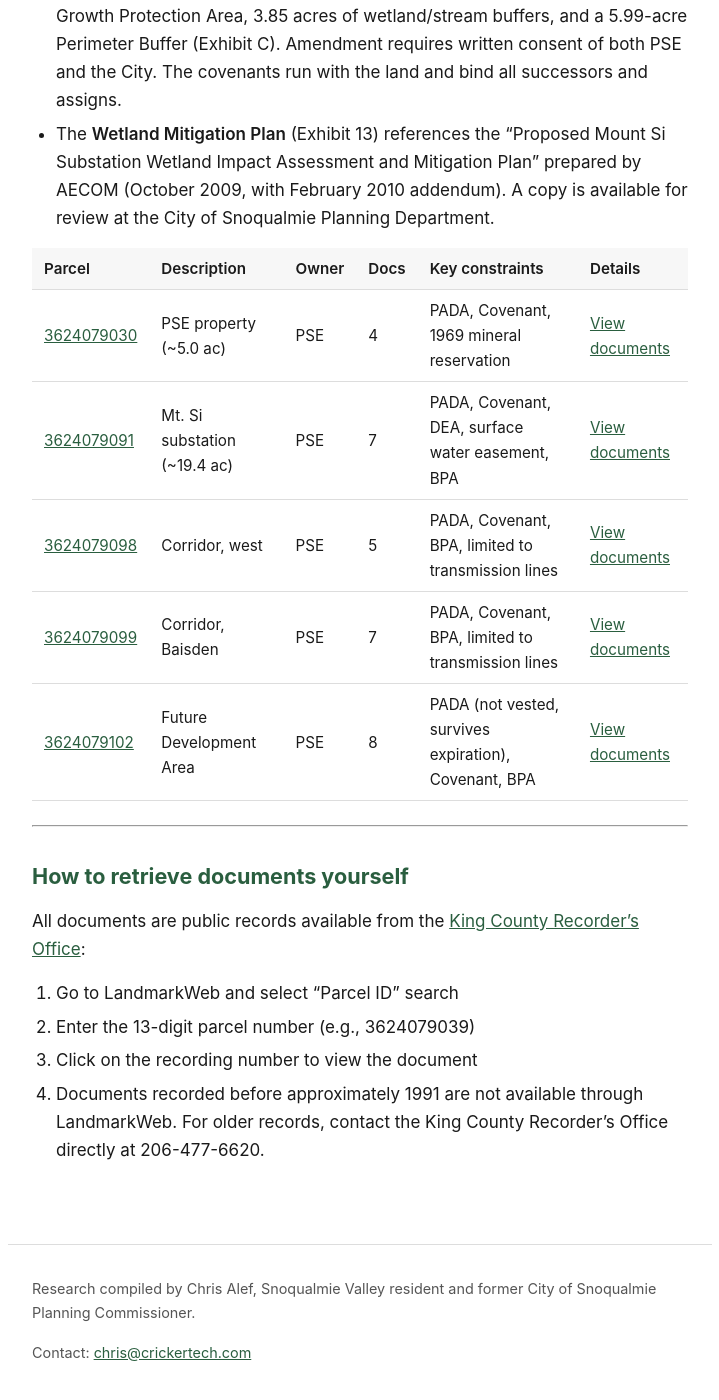
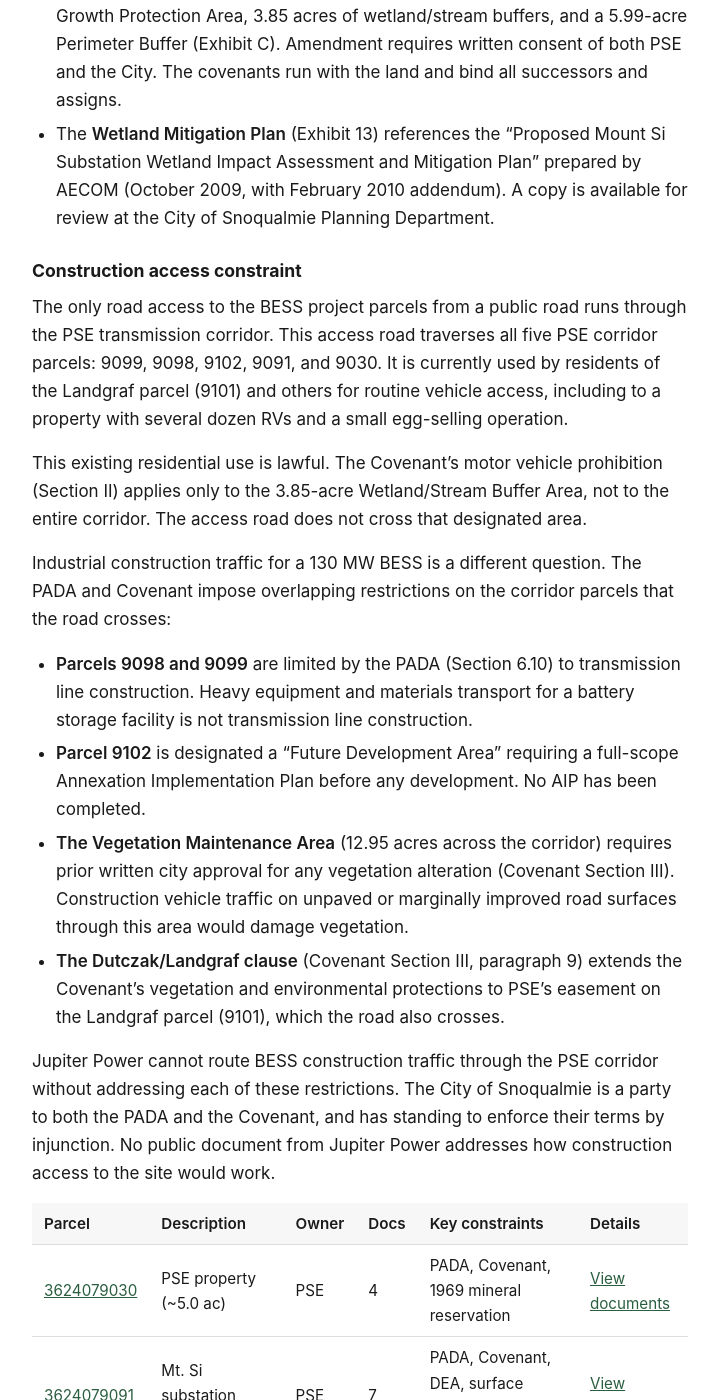
Before and after one commit to calef/cascadia-ridge-bess, a Jekyll site: the page built from _pages/recorded-documents.md, in a window 1280 px wide and 1400 px high, scrolled down 4813 px. Shown: the whole window, without its empty margins (280-999 px from the left). Built offline with Jekyll 4.4.1, drawn with Linux system fonts in a browser that asks for light colours.

Commit message:
Deploy site 2026-03-28-082812

```diff
--- a/_pages/recorded-documents.md
+++ b/_pages/recorded-documents.md
@@ -63,6 +63,21 @@ The Pre-Annexation Development Agreement (PADA, Rec# 20110202001508) is the foun
 - The **Covenant and Grant of Easement** (Exhibit 12, recorded as Rec# 20110429001446) creates perpetual environmental restrictions across all five parcels: a 12.95-acre Vegetation Maintenance Area, a no-disturbance Native Growth Protection Area, 3.85 acres of wetland/stream buffers, and a 5.99-acre Perimeter Buffer (Exhibit C). Amendment requires written consent of both PSE and the City. The covenants run with the land and bind all successors and assigns.
 - The **Wetland Mitigation Plan** (Exhibit 13) references the "Proposed Mount Si Substation Wetland Impact Assessment and Mitigation Plan" prepared by AECOM (October 2009, with February 2010 addendum). A copy is available for review at the City of Snoqualmie Planning Department.
 
+### Construction access constraint {#access-road}
+
+The only road access to the BESS project parcels from a public road runs through the PSE transmission corridor. This access road traverses all five PSE corridor parcels: 9099, 9098, 9102, 9091, and 9030. It is currently used by residents of the Landgraf parcel (9101) and others for routine vehicle access, including to a property with several dozen RVs and a small egg-selling operation.
+
+This existing residential use is lawful. The Covenant's motor vehicle prohibition (Section II) applies only to the 3.85-acre Wetland/Stream Buffer Area, not to the entire corridor. The access road does not cross that designated area.
+
+Industrial construction traffic for a 130 MW BESS is a different question. The PADA and Covenant impose overlapping restrictions on the corridor parcels that the road crosses:
+
+- **Parcels 9098 and 9099** are limited by the PADA (Section 6.10) to transmission line construction. Heavy equipment and materials transport for a battery storage facility is not transmission line construction.
+- **Parcel 9102** is designated a "Future Development Area" requiring a full-scope Annexation Implementation Plan before any development. No AIP has been completed.
+- **The Vegetation Maintenance Area** (12.95 acres across the corridor) requires prior written city approval for any vegetation alteration (Covenant Section III). Construction vehicle traffic on unpaved or marginally improved road surfaces through this area would damage vegetation.
+- **The Dutczak/Landgraf clause** (Covenant Section III, paragraph 9) extends the Covenant's vegetation and environmental protections to PSE's easement on the Landgraf parcel (9101), which the road also crosses.
+
+Jupiter Power cannot route BESS construction traffic through the PSE corridor without addressing each of these restrictions. The City of Snoqualmie is a party to both the PADA and the Covenant, and has standing to enforce their terms by injunction. No public document from Jupiter Power addresses how construction access to the site would work.
+
 | Parcel | Description | Owner | Docs | Key constraints | Details |
 |---|---|---|---|---|---|
 | [3624079030](/parcel-9030/) | PSE property (~5.0 ac) | PSE | 4 | PADA, Covenant, 1969 mineral reservation | [View documents](/parcel-9030/) |
```
Also changed, not shown: _pages/site-and-environment.md (+4 -0 lines).
